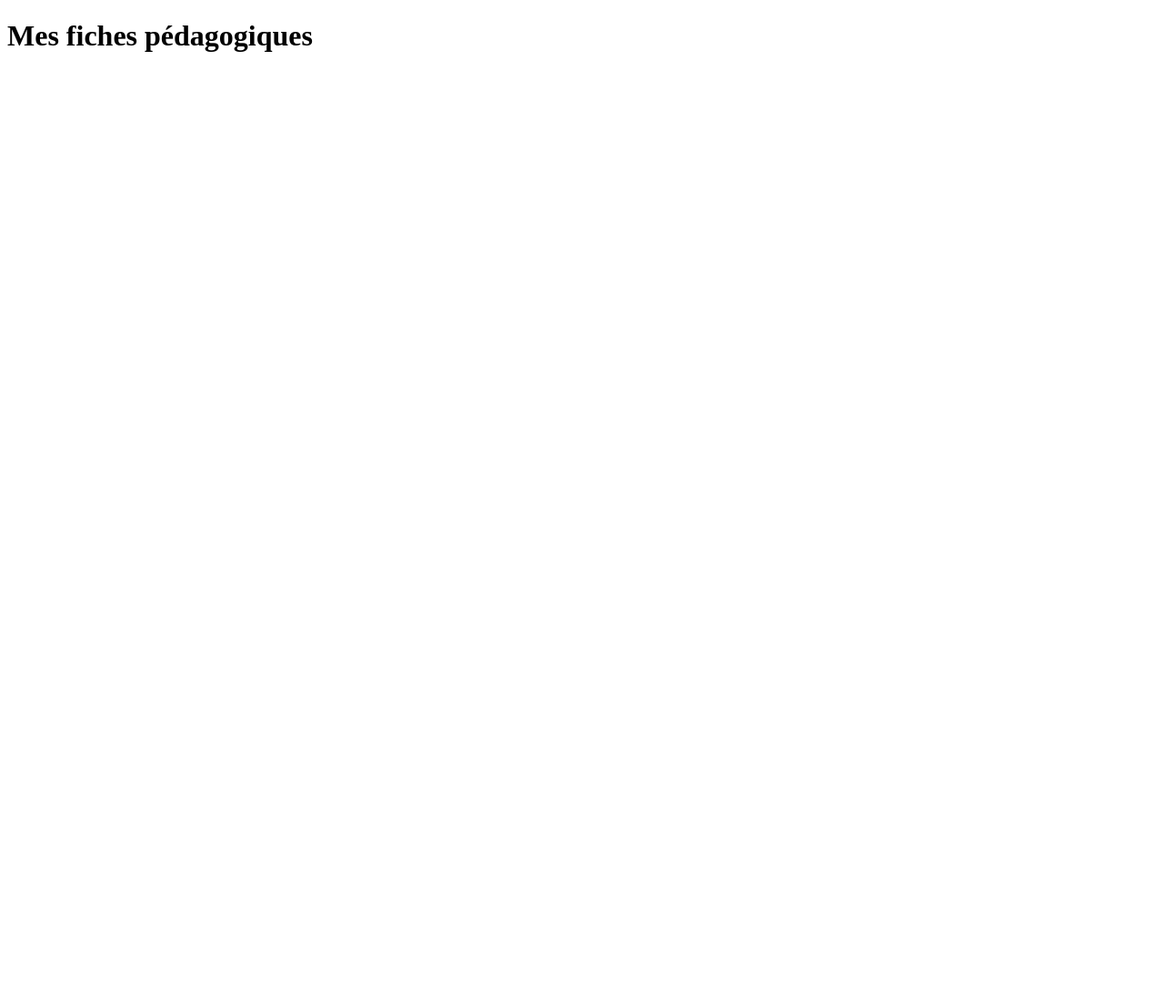
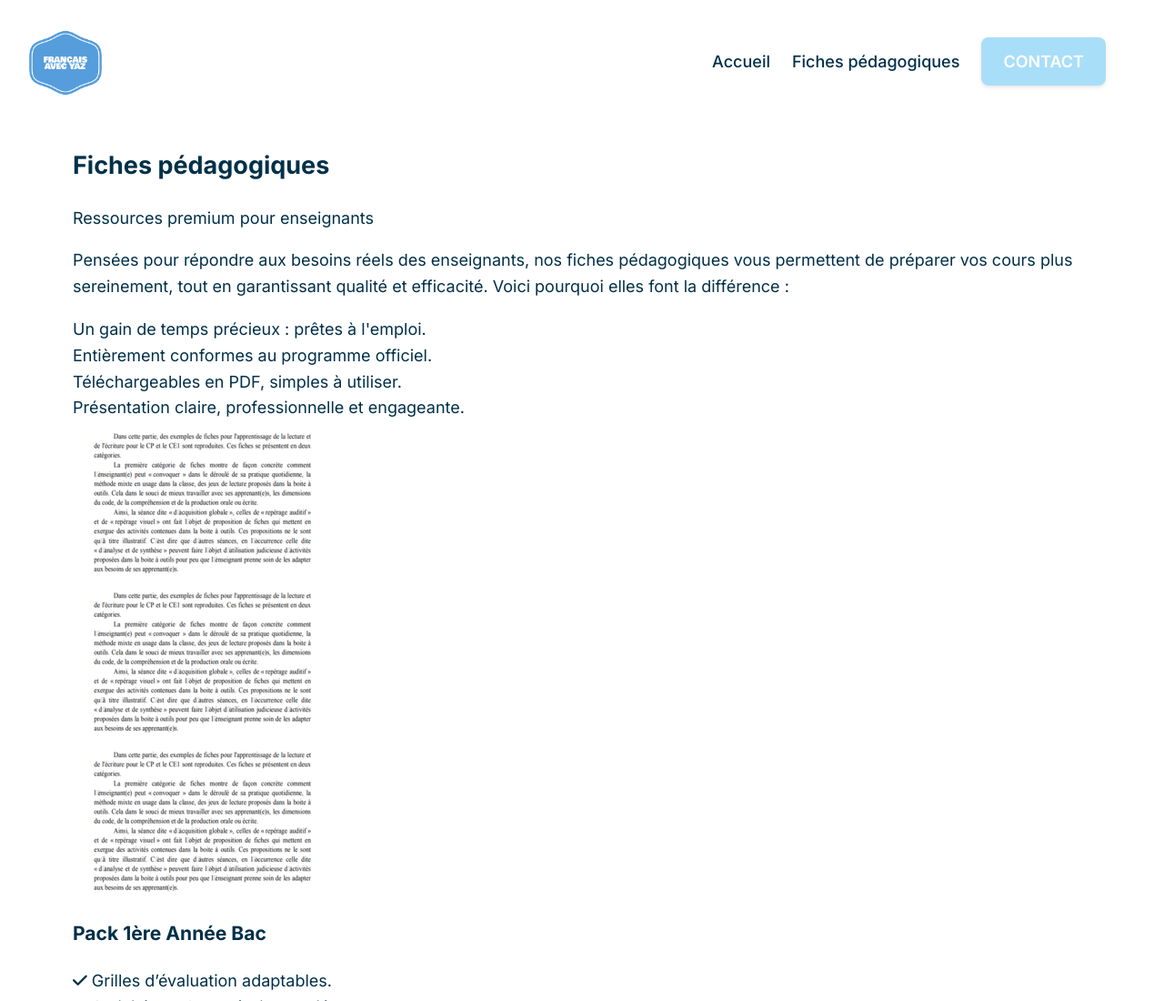
Before and after one commit to Med-Salmi/francaisAvecYaz, a website built with Vite: page fiches.html in a window 1280 px wide. Shown: the top 1100 px of the page at 91% size. Before the commit the page ends 800 px from the top, so only its background shows below. Built offline with nearby package versions, Linux system fonts and the light colour scheme.

Commit message:
Add html for fiches section at fiches pedagogiques page

```diff
--- a/fiches.html
+++ b/fiches.html
@@ -10,9 +10,7 @@
     ></script>
   </head>
   <body>
-    <main>
-      <h1>Mes fiches pédagogiques</h1>
-    </main>
+    <main id="main-content"></main>
     <script type="module" src="/src/pages/fiches/fiches.js"></script>
   </body>
 </html>
--- /dev/null
+++ b/src/components/fiches-page/fiches-section/fiches.js
@@ -0,0 +1,238 @@
+export function initFichesSection() {
+  const fichesSectionHTML = `
+    <section class="fiches-section" aria-labelledby="fiches-section__headline">
+  <div class="fiches-section__container content-width">
+    <!-- Headline -->
+    <h2 id="fiches-section__headline" class="fiches-section__headline">
+      Fiches pédagogiques
+    </h2>
+
+    <!-- Subheadline -->
+    <p class="fiches-section__subheadline">
+      Ressources premium pour enseignants
+    </p>
+
+    <!-- Intro Paragraph -->
+    <p class="fiches-section__intro">
+      Pensées pour répondre aux besoins réels des enseignants, nos fiches
+      pédagogiques vous permettent de préparer vos cours plus sereinement, tout
+      en garantissant qualité et efficacité. Voici pourquoi elles font la
+      différence :
+    </p>
+
+    <!-- Features list -->
+    <ul class="fiches-section__features">
+      <li class="fiches-section__feature">
+        Un gain de temps précieux : prêtes à l'emploi.
+      </li>
+      <li class="fiches-section__feature">
+        Entièrement conformes au programme officiel.
+      </li>
+      <li class="fiches-section__feature">
+        Téléchargeables en PDF, simples à utiliser.
+      </li>
+      <li class="fiches-section__feature">
+        Présentation claire, professionnelle et engageante.
+      </li>
+    </ul>
+
+    <!-- Cards wrapper -->
+    <div class="fiches-section__cards">
+      <!-- Card 1 -->
+      <article class="fiche-card">
+        <!-- Carousel Placeholder -->
+        <div
+          class="fiche-card__carousel"
+          aria-label="Aperçu du pack 1ère Année Bac"
+        >
+          <img
+            src="/tronc-commun-carousel/fiche-preview1.png"
+            alt="Aperçu 1"
+            class="fiche-card__carousel-image"
+          />
+          <img
+            src="/tronc-commun-carousel/fiche-preview2.png"
+            alt="Aperçu 2"
+            class="fiche-card__carousel-image"
+          />
+          <img
+            src="/tronc-commun-carousel/fiche-preview3.png"
+            alt="Aperçu 3"
+            class="fiche-card__carousel-image"
+          />
+        </div>
+
+        <!-- Card Title -->
+        <h3 class="fiche-card__title">Pack 1ère Année Bac</h3>
+
+        <!-- Card Bullet Points -->
+        <ul class="fiche-card__features">
+          <li class="fiche-card__feature">
+            <i
+              class="fa-solid fa-check fiche-card__icon"
+              aria-hidden="true"
+            ></i>
+            Grilles d’évaluation adaptables.
+          </li>
+          <li class="fiche-card__feature">
+            <i
+              class="fa-solid fa-check fiche-card__icon"
+              aria-hidden="true"
+            ></i>
+            Activités orales et écrites variées.
+          </li>
+          <li class="fiche-card__feature">
+            <i
+              class="fa-solid fa-check fiche-card__icon"
+              aria-hidden="true"
+            ></i>
+            Activités pratiques et interactives.
+          </li>
+        </ul>
+
+        <!-- Price -->
+        <p class="fiche-card__price">Prix : 69DH</p>
+
+        <!-- CTA Button -->
+        <a
+          href="https://wa.me/212658227705?text=Bonjour,%20je%20suis%20intéressé%20par%20vos%20fiches%20pédagogiques%20et%20je%20cherche%20plus%20d'informations."
+          class="fiche-card__button button button--primary"
+          target="_blank"
+          rel="noopener noreferrer"
+          aria-label="Commander Pack 1ère Année Bac sur WhatsApp"
+        >
+          Commandez sur WhatsApp
+        </a>
+      </article>
+
+      <!-- Card 2 -->
+      <article class="fiche-card">
+        <div
+          class="fiche-card__carousel"
+          aria-label="Aperçu du pack Tronc Commun"
+        >
+          <img
+            src="/1ere-bac-carousel/fiche-preview1.png"
+            alt="Aperçu 1"
+            class="fiche-card__carousel-image"
+          />
+          <img
+            src="/1ere-bac-carousel/fiche-preview2.png"
+            alt="Aperçu 2"
+            class="fiche-card__carousel-image"
+          />
+          <img
+            src="/1ere-bac-carousel/fiche-preview3.png"
+            alt="Aperçu 3"
+            class="fiche-card__carousel-image"
+          />
+        </div>
+
+        <h3 class="fiche-card__title">Pack Tronc Commun</h3>
+
+        <ul class="fiche-card__features">
+          <li class="fiche-card__feature">
+            <i
+              class="fa-solid fa-check fiche-card__icon"
+              aria-hidden="true"
+            ></i>
+            Grilles d’évaluation adaptables.
+          </li>
+          <li class="fiche-card__feature">
+            <i
+              class="fa-solid fa-check fiche-card__icon"
+              aria-hidden="true"
+            ></i>
+            Activités orales et écrites variées.
+          </li>
+          <li class="fiche-card__feature">
+            <i
+              class="fa-solid fa-check fiche-card__icon"
+              aria-hidden="true"
+            ></i>
+            Activités pratiques et interactives.
+          </li>
+        </ul>
+
+        <p class="fiche-card__price">Prix : 69DH</p>
+
+        <a
+          href="https://wa.me/212658227705?text=Bonjour,%20je%20suis%20intéressé%20par%20vos%20fiches%20pédagogiques et je cherche plus d'informations."
+          class="fiche-card__button button button--primary"
+          target="_blank"
+          rel="noopener noreferrer"
+          aria-label="Commander Pack Tronc Commun sur WhatsApp"
+        >
+          Commandez sur WhatsApp
+        </a>
+      </article>
+
+      <!-- Card 3 -->
+      <article class="fiche-card">
+        <div
+          class="fiche-card__carousel"
+          aria-label="Aperçu du pack Tout en Un"
+        >
+          <img
+            src="/tout-en-un-carousel/fiche-preview1.png"
+            alt="Aperçu 1"
+            class="fiche-card__carousel-image"
+          />
+          <img
+            src="/tout-en-un-carousel/fiche-preview2.png"
+            alt="Aperçu 2"
+            class="fiche-card__carousel-image"
+          />
+          <img
+            src="/tout-en-un-carousel/fiche-preview3.png"
+            alt="Aperçu 3"
+            class="fiche-card__carousel-image"
+          />
+        </div>
+
+        <h3 class="fiche-card__title">Pack Tout en Un</h3>
+
+        <ul class="fiche-card__features">
+          <li class="fiche-card__feature">
+            <i
+              class="fa-solid fa-check fiche-card__icon"
+              aria-hidden="true"
+            ></i>
+            Grilles d’évaluation adaptables.
+          </li>
+          <li class="fiche-card__feature">
+            <i
+              class="fa-solid fa-check fiche-card__icon"
+              aria-hidden="true"
+            ></i>
+            Activités orales et écrites variées.
+          </li>
+          <li class="fiche-card__feature">
+            <i
+              class="fa-solid fa-check fiche-card__icon"
+              aria-hidden="true"
+            ></i>
+            Activités pratiques et interactives.
+          </li>
+        </ul>
+
+        <p class="fiche-card__price">Prix : 69DH</p>
+
+        <a
+          href="https://wa.me/212658227705?text=Bonjour,%20je%20suis%20intéressé%20par vos fiches pédagogiques et je cherche plus d'informations."
+          class="fiche-card__button button button--primary"
+          target="_blank"
+          rel="noopener noreferrer"
+          aria-label="Commander Pack Tout en Un sur WhatsApp"
+        >
+          Commandez sur WhatsApp
+        </a>
+      </article>
+    </div>
+  </div>
+</section>
+  `;
+
+  const main = document.querySelector("#main-content");
+  main.insertAdjacentHTML("beforeend", fichesSectionHTML);
+}
--- a/src/pages/fiches/fiches.js
+++ b/src/pages/fiches/fiches.js
@@ -0,0 +1,8 @@
+import "../../styles/common.css";
+
+import { initCommon } from "../../js/common";
+import { initFichesSection } from "../../components/fiches-page/fiches-section/fiches";
+import { initFooter } from "../../components/shared/footer/footer";
+
+initCommon();
+initFichesSection();
```
Also changed, not shown: fiches-section.html (added, +231 -0 lines), src/components/homepage/fiches-teaser/demo.html (deleted, +0 -29 lines), public/1ere-bac-carousel/fiche-preview1.png (added), public/1ere-bac-carousel/fiche-preview2.png (added), public/1ere-bac-carousel/fiche-preview3.png (added), public/tout-en-un-carousel/fiche-preview1.png (added), public/tout-en-un-carousel/fiche-preview2.png (added), public/tout-en-un-carousel/fiche-preview3.png (added), public/tronc-commun-carousel/fiche-preview1.png (added), public/tronc-commun-carousel/fiche-preview2.png (added), public/tronc-commun-carousel/fiche-preview3.png (added), src/components/fiches-page/fiches-section/fiches.css (added).
